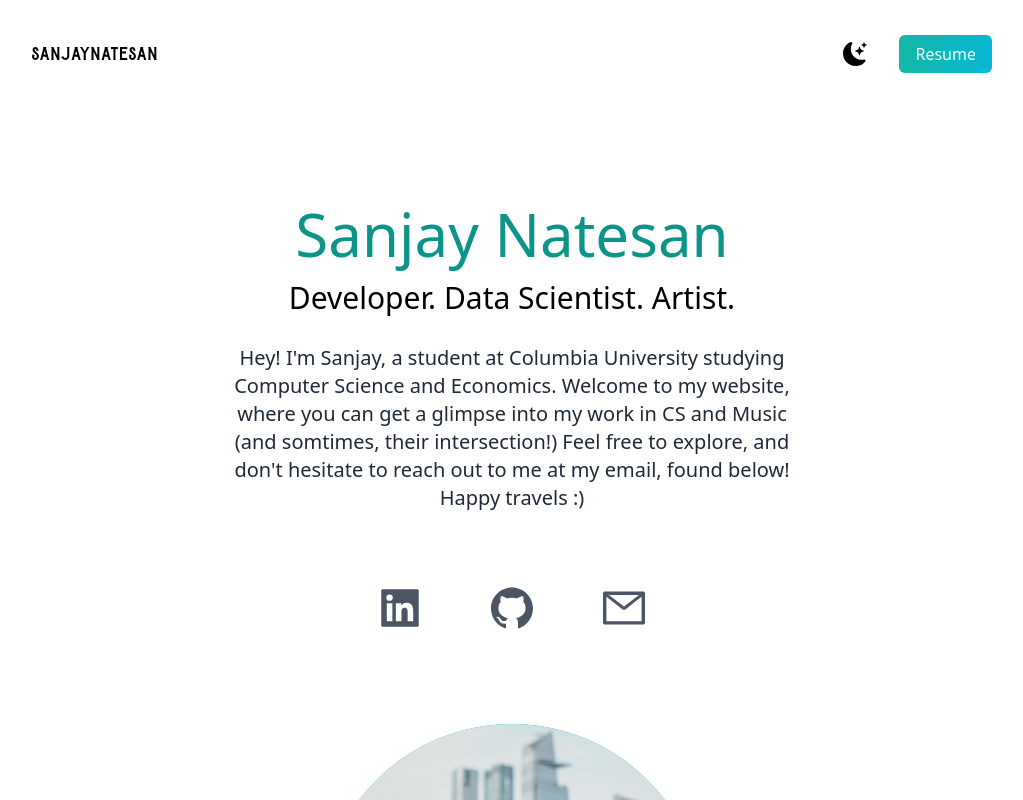
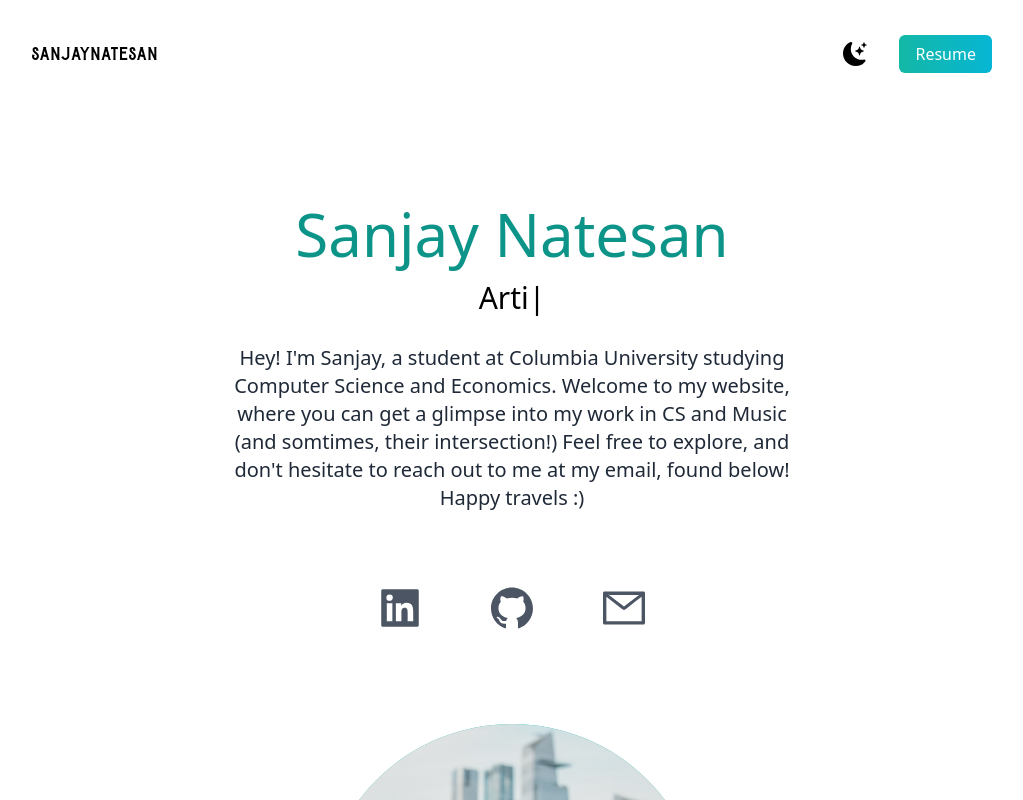
Before and after one commit to sanjaynatesan/website, a Next.js app: page / in a window 1280 px wide. Shown: the top 800 px of the page, without its empty margins (128-1151 px from the left). Built offline with nearby package versions, Linux system fonts and the light colour scheme.

Commit message:
Updated package.json, added typewriter animation

```diff
--- a/package.json
+++ b/package.json
@@ -15,7 +15,8 @@
     "next": "13.1.2",
     "react": "18.2.0",
     "react-dom": "18.2.0",
-    "react-icons": "^4.7.1"
+    "react-icons": "^4.7.1",
+    "react-typed": "^1.2.0"
   },
   "devDependencies": {
     "autoprefixer": "^10.4.13",
--- a/pages/index.js
+++ b/pages/index.js
@@ -5,6 +5,7 @@ import Image from "next/image";
 import sanjay from "../public/sanjay.jpg";
 import design from "../public/design.png";
 import { useState } from "react";
+import Typed from "react-typed";
 
 export default function Home() {
   const [darkMode, setDarkMode] = useState(false);
@@ -45,9 +46,18 @@ export default function Home() {
             <h2 className="text-5xl py-2 text-teal-600 font-medium md:text-6xl">
               Sanjay Natesan
             </h2>
-            <h3 className="text-2xl py-2 md:text-3xl">
-              Developer. Data Scientist. Artist.
-            </h3>
+            <p className="text-2xl py-2 md:text-3xl font-light">
+              <span className="text-slider-items"></span>
+              <strong className="text-slider">
+                <Typed
+                  strings={["Developer", "Data Scientist", "Artist"]}
+                  typeSpeed={80}
+                  backDelay={1100}
+                  backSpeed={30}
+                  loop
+                />
+              </strong>
+            </p>
             <p className="text-md py-5 leading-8 text-gray-800 md:text-xl max-w-xl mx-auto dark:text-white">
               Hey! I'm Sanjay, a student at Columbia University studying
               Computer Science and Economics. Welcome to my website, where you
@@ -100,9 +110,7 @@ export default function Home() {
               Here are some skills I have developed from these experiences.
             </p>
           </div>
-          <div
-            className="grid lg:grid-cols-3 md:grid-cols-2 gap-8"
-          >
+          <div className="grid lg:grid-cols-3 md:grid-cols-2 gap-8">
             <div className="relative text-center justify-center h-auto w-full shadow-xl shadow-gray-400 rounded-xl p-4">
               <Image
                 src={design}
@@ -156,10 +164,16 @@ export default function Home() {
               </h4>
               <p className="text-gray-800 dark:text-white py-1">Python</p>
               <p className="text-gray-800 dark:text-white py-1">R</p>
-              <p className="text-gray-800 dark:text-white py-1">scikit learn / sciPy</p>
+              <p className="text-gray-800 dark:text-white py-1">
+                scikit learn / sciPy
+              </p>
               <p className="text-gray-800 dark:text-white py-1">ggplot2</p>
-              <p className="text-gray-800 dark:text-white py-1">dplyr/tidyr/shiny</p>
-              <p className="text-gray-800 dark:text-white py-1">pandas/matplotlib</p>
+              <p className="text-gray-800 dark:text-white py-1">
+                dplyr/tidyr/shiny
+              </p>
+              <p className="text-gray-800 dark:text-white py-1">
+                pandas/matplotlib
+              </p>
             </div>
           </div>
         </section>
```
Also changed, not shown: 1 other file (tests, documents, lock files or other folders).
